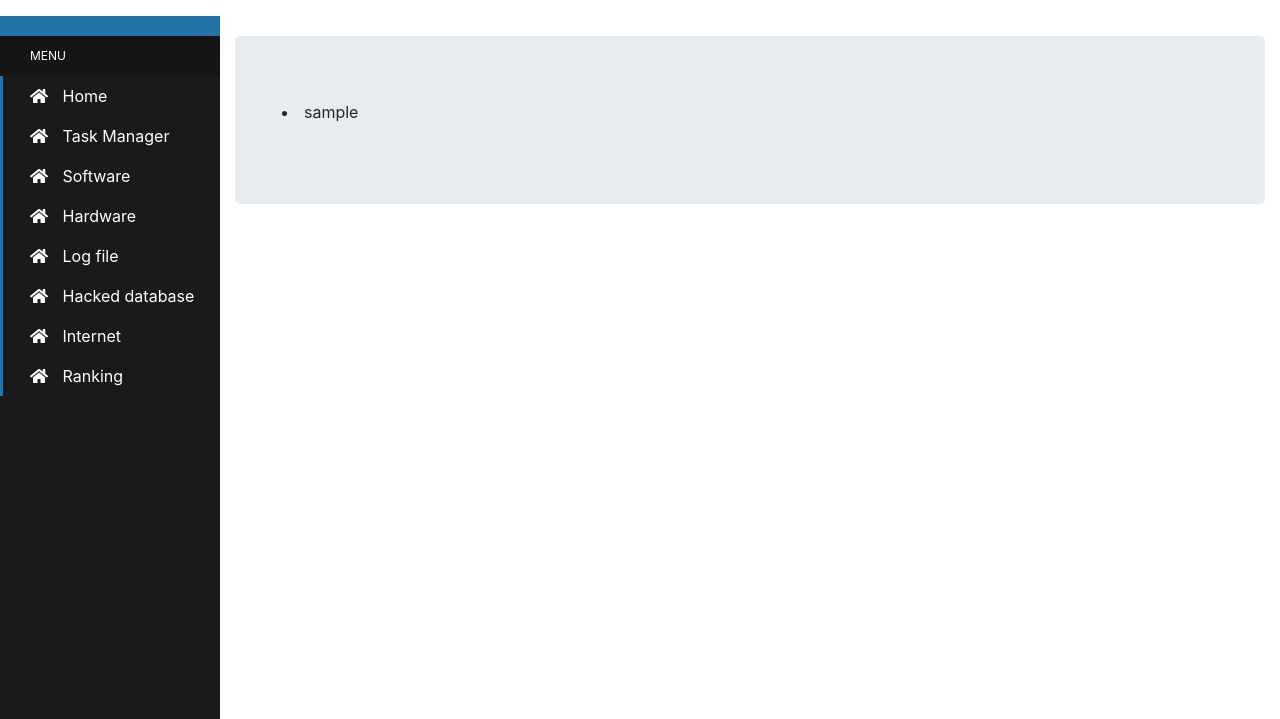
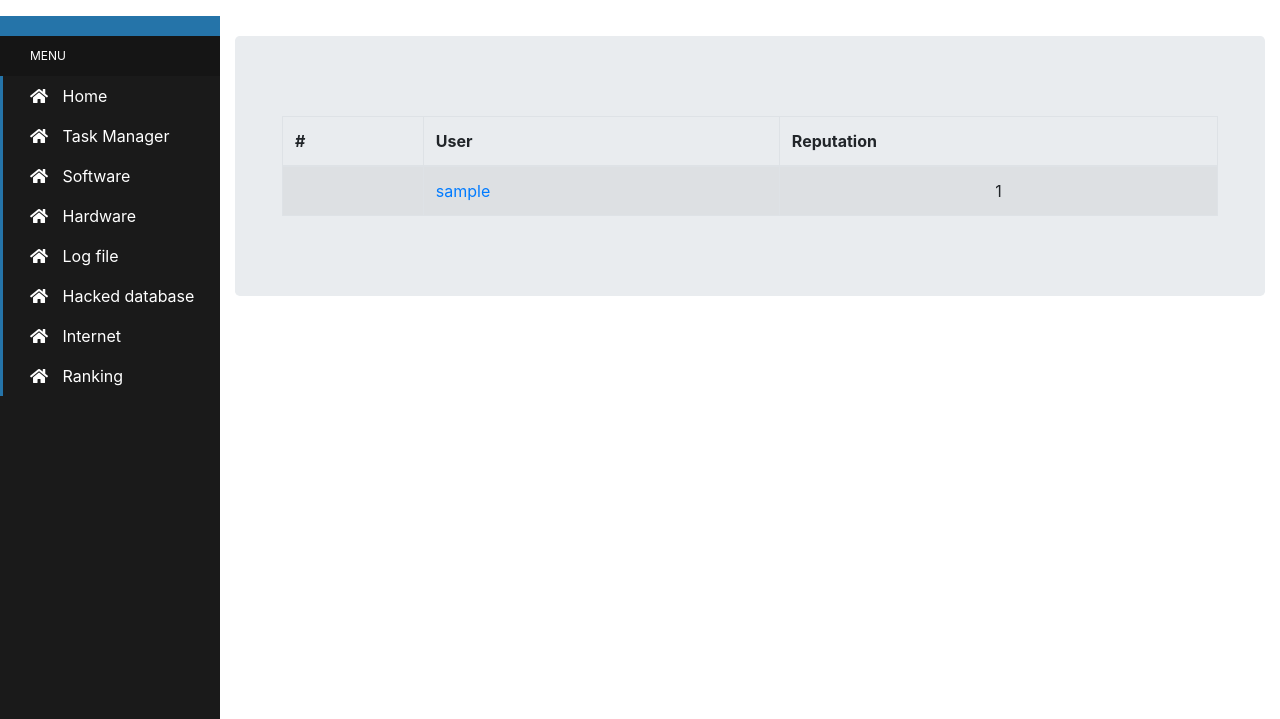
Before and after one commit to mwkresolve/darkconflicts, a Django app: template templates/ranking.html in a window 1280 px wide. Shown: the part 81-800 px from the top of the page. Run offline with Django 4.2, Linux system fonts and the light colour scheme; the template is opened without the code that fills it: values that come from a table or form of the project are taken from there, others are empty; a user stored in the database is signed in; tables that the repository leaves empty hold one stand-in row (values such as "Sample post"); some libraries are stand-ins or nearby versions.

Commit message:
ajust rank user

```diff
--- a/controller/models.py
+++ b/controller/models.py
@@ -103,7 +103,7 @@ class HistUsersCurrent(models.Model):
     profileviews = models.PositiveIntegerField(default=0)  # Field name made lowercase.
 
     def __str__(self):
-        return f'log = {self.userid}, userid = {self.userid}'
+        return f' userid = {self.userid}, reputation = {self.reputation}'
 
 
 class TypeSofts(models.Model):
@@ -124,7 +124,7 @@ class Software(models.Model):
 
 class HackedDatabase(models.Model):
     userid = models.ForeignKey(User, on_delete=models.CASCADE)
-    iphacked = models.CharField(unique=True, max_length=20)
+    iphacked = models.CharField(max_length=20)
 
 
 
--- a/gameranking/views.py
+++ b/gameranking/views.py
@@ -1,12 +1,13 @@
 from django.shortcuts import render
 from django.views.generic import TemplateView
-from controller.models import User
+from controller.models import *
 
 class RankingPageView(TemplateView):
 
     template_name = "ranking.html"
 
     def get(self, request):
-        rankusr = User.objects.all()
+        rankusr = HistUsersCurrent.objects.all()
+        print(rankusr)
 
         return render(request, self.template_name, {'context':rankusr})
--- a/templates/ranking.html
+++ b/templates/ranking.html
@@ -3,11 +3,35 @@
 
 {% block content %}
 
-{% for player in context %}
-    <li>{{ player }} </li>
 
+<div class="widget-content padding noborder center">
+<table class="table table-cozy table-bordered table-striped table-hover with-check">
+<thead>
+<tr>
+<th>#</th>
+<th>User</th>
+<th>Reputation</th>
+
+</tr>
+</thead>
+<tbody>
+<tr>
+
+
+
+
+    {% for inforank in context %}
+<td><center> </center></td>
+<td><a href="">{{ inforank.userid }}</a><span class="r-online"><span style="margin-left: 10px;" class="pull-right he16-ranking_online" title="Online now"></span></span></td>
+<td><center>{{ inforank.reputation }}</center></td>
+<p>
+</tr>
 {% endfor %}
 
 
+</tbody>
+</table>
+</div>
+</div>
 
 {% endblock %}
```
Also changed, not shown: controller/migrations/0015_alter_hackeddatabase_iphacked_and_more.py (added).
